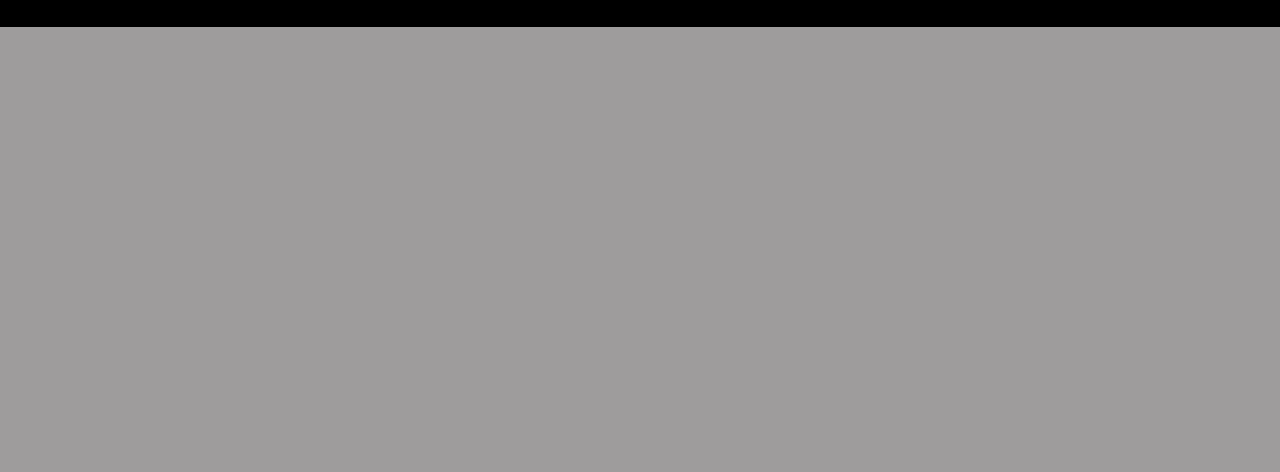
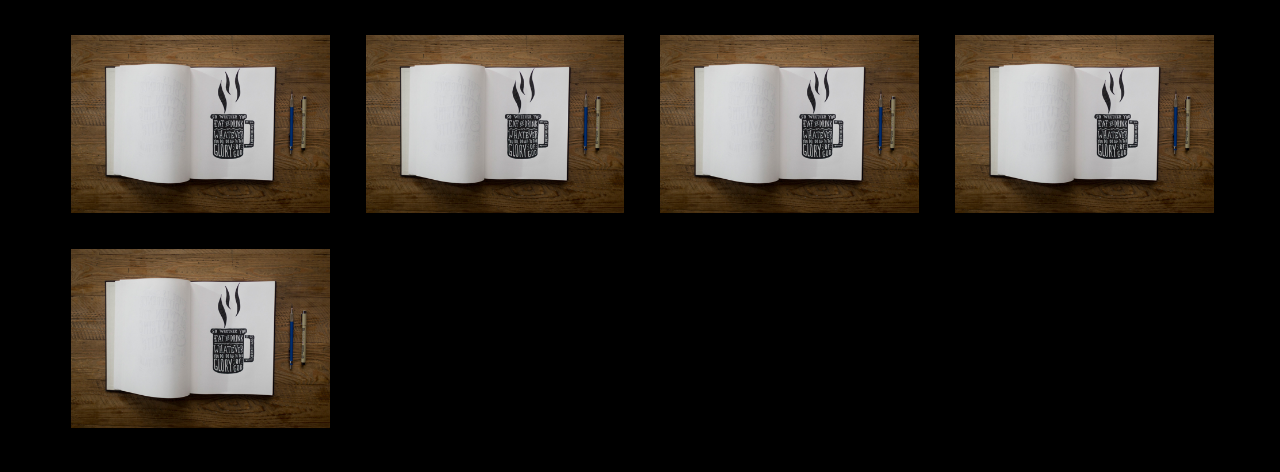
Before and after one commit to bcai/CB-BlogProject, a PHP site: page / in a window 1280 px wide. Shown: the part 824-1296 px from the top of the page. Before the commit the page ends 851 px from the top, so only its background shows below. Run offline with PHP 8.4, Linux system fonts and the light colour scheme.

Commit message:
Added Secondary Grid
Added grid template below the slider. Next task will involve
implementing PHP to control entry input as well as CSS Image Hover
Overlay for the grid.

```diff
--- a/css/header.css
+++ b/css/header.css
@@ -14,14 +14,14 @@
 	float: left;
 	width: 13.5%;
 	margin-top: 2.7em; /* align logo & title */
-	margin-left:4.8%;
+	margin-left:5%;
 	z-index:0;
 }
 #overlay{
 	display:none;
 	position:absolute;
 	margin-top: 2.7em;
-	margin-left: 4.8%;
+	margin-left: 5%;
 	z-index: 1;
 }
 
--- a/css/style.css
+++ b/css/style.css
@@ -15,20 +15,18 @@
 	background-color: black;
 	min-width: 844px;  /* controls nav drawer from shifting down */
 }
-.grid{
+
+#primary{
 	display:inline-block;
 	margin: 1em;
-}
-
-#primary{
 	position:relative;
 	margin-top:3em;
-	margin-left:4.8%;
+	margin-left: 5%; /*4.8%;*/
 	margin-right:5%;
+	margin-bottom:2em;
 	max-width: 100%; /*controls sizing of primary*/
 	max-height: 100%;
 	min-width: 400px;
-	min-height: 600px;
 	width:90%;
 	overflow: hidden;
 }
@@ -36,6 +34,22 @@
 	width:100%; /* maintains full sizing of image */
 }
 
+.grid{
+	display:inline-block;
+	width: 22%;
+	height: 100%;
+	margin-right: 2em;
+	margin-bottom: 2em;
+}
+#secondary img{
+	width:100%;
+}
+
+#secondary{
+	margin-left: 5%;/*3.6%;*/
+	margin-right:2%; /*3.3%;*/
+}
+
 
 p{
 	font-family: Garamond;
--- a/index.html
+++ b/index.html
@@ -29,7 +29,7 @@
 		</header>
 
 		<!--Primary Content-->
-		<div id="primary" class="grid">
+		<div id="primary">
 			<div class="carousel">
 
 				<!-- Slider Panels -->
@@ -54,8 +54,12 @@
 
 
 		<!--Secondary Content-->
-		<div class="secondary" class="grid">
-
+		<div id="secondary">
+			<div class="grid"><a href="#"><img src="images/coffee.jpg"></a></div>
+			<div class="grid"><a href="#"><img src="images/coffee.jpg"></a></div>
+			<div class="grid"><a href="#"><img src="images/coffee.jpg"></a></div>
+			<div class="grid"><a href="#"><img src="images/coffee.jpg"></a></div>
+			<div class="grid"><a href="#"><img src="images/coffee.jpg"></a></div>
 		</div>
 	</div>
 
--- /dev/null
+++ b/info.txt
@@ -0,0 +1,4 @@
+Regarding Entries:
+Entries to the blog will be written in .txt files.
+Entries will be manually added to the "entries" folder.
+Entries will be read into an existing html/css template via a PHP loop.
```
Also changed, not shown: images/coffee.jpg (added).
